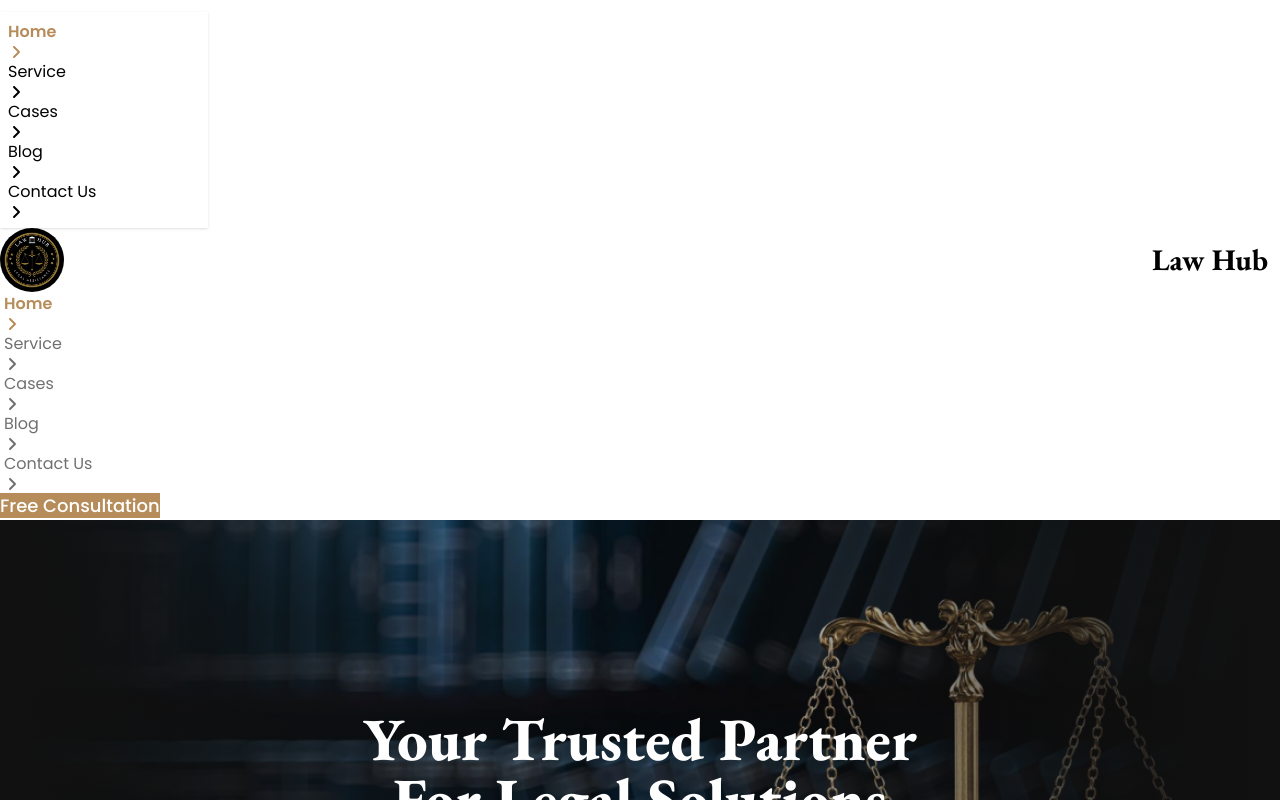
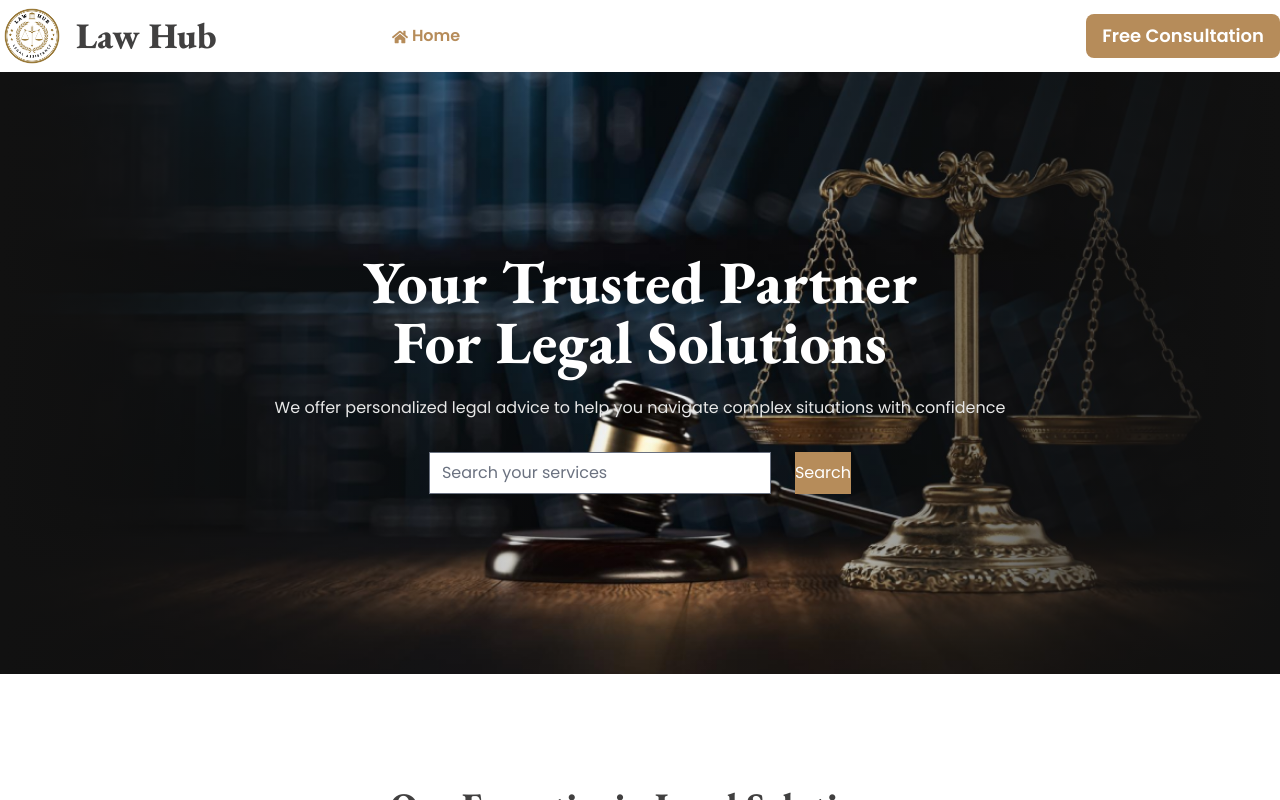
Before and after one commit to Shahriar-Hossain-Alvi/lawhub-client-side, a React (Vite) app: page / in a window 1280 px wide. Shown: the top 800 px of the page. Built offline with nearby package versions, Linux system fonts and the light colour scheme.

Commit message:
intalled flowbite and replaced navbar

```diff
--- a/index.html
+++ b/index.html
@@ -1,14 +1,14 @@
 <!doctype html>
-<html lang="en" data-theme="light">
+<html lang="en">
 
 <head>
   <meta charset="UTF-8" />
   <link rel="icon" type="image/svg+xml" href="/logo1.png" />
   <meta name="viewport" content="width=device-width, initial-scale=1.0" />
-  <title>LawHub</title>
+  <title>Law Hub</title>
 </head>
 
-<body class="scrollbar scrollbar-track-lawHub-heading scrollbar-thumb-lawHub-primary">
+<body>
   <div id="root"></div>
   <script type="module" src="/src/main.tsx"></script>
 </body>
--- a/package.json
+++ b/package.json
@@ -10,9 +10,12 @@
     "preview": "vite preview"
   },
   "dependencies": {
+    "@material-tailwind/react": "^2.1.10",
     "@react-icons/all-files": "^4.1.0",
     "@tanstack/react-query": "^5.59.0",
     "axios": "^1.7.7",
+    "flowbite": "^2.5.2",
+    "flowbite-react": "^0.10.2",
     "react": "^18.3.1",
     "react-dom": "^18.3.1",
     "react-icons": "^5.3.0",
@@ -27,12 +30,12 @@
     "@types/react-slick": "^0.23.13",
     "@vitejs/plugin-react": "^4.3.2",
     "autoprefixer": "^10.4.20",
+    "daisyui": "^4.12.13",
     "eslint": "^9.11.1",
     "eslint-plugin-react-hooks": "^5.1.0-rc.0",
     "eslint-plugin-react-refresh": "^0.4.12",
     "globals": "^15.9.0",
     "postcss": "^8.4.47",
-    "tailwind-scrollbar": "^3.1.0",
     "tailwindcss": "^3.4.13",
     "typescript": "^5.5.3",
     "typescript-eslint": "^8.7.0",
--- a/src/components/Layouts/Main.tsx
+++ b/src/components/Layouts/Main.tsx
@@ -1,6 +1,7 @@
 import { Outlet } from "react-router-dom";
 import Navbar from "../Shared/Navbar";
 import Footer from "../Shared/Footer";
+
 
 const Main = () => {
     return (
@@ -8,6 +9,7 @@ const Main = () => {
             <Navbar />
             <Outlet />
             <Footer />
+
         </div>
     );
 };
--- a/src/components/Shared/Navbar.tsx
+++ b/src/components/Shared/Navbar.tsx
@@ -1,56 +1,95 @@
+import logo from "../../assets/images/logo3.png";
+import { useEffect } from 'react';
+import { Collapse } from 'flowbite';
+import type { CollapseOptions, CollapseInterface } from 'flowbite';
+import { MdContactPhone, MdOutlineDesignServices, MdOutlineMenuOpen } from "react-icons/md";
 import { Link, NavLink } from "react-router-dom";
-import navbarLogo from "../../assets/images/logo1.png";
-import { FaAngleRight } from "react-icons/fa6";
+import { FaBlog } from "react-icons/fa6";
+import { FaHome } from "react-icons/fa";
+import { IoBriefcaseSharp } from "react-icons/io5";
 
 const Navbar = () => {
+    useEffect(() => {
+        // Get the target element (the navbar menu)
+        const $targetEl: HTMLElement | null = document.getElementById('navbar-cta');
 
-    const navLinks = <>
-        <li><NavLink to="/"><span>Home</span> <FaAngleRight /></NavLink></li>
-        <li><NavLink to="/service"><span>Service</span> <FaAngleRight /></NavLink></li>
-        <li><NavLink to="/cases"><span>Cases</span> <FaAngleRight /></NavLink></li>
-        <li><NavLink to="/blog"><span>Blog</span> <FaAngleRight /></NavLink></li>
-        <li><NavLink to="/contact"><span>Contact Us</span> <FaAngleRight /></NavLink></li>
-    </>
+        // Get the trigger element (the button)
+        const $triggerEl: HTMLElement | null = document.querySelector('[data-collapse-toggle="navbar-cta"]');
+
+        let collapse: CollapseInterface | undefined;
+
+        if ($targetEl && $triggerEl) {
+            // Collapse options (optional)
+            const options: CollapseOptions = {
+                onCollapse: () => console.log('Navbar has been collapsed'),
+                onExpand: () => console.log('Navbar has been expanded'),
+                onToggle: () => console.log('Navbar has been toggled'),
+            };
+
+            // Initialize the collapse functionality
+            collapse = new Collapse($targetEl, $triggerEl, options);
+        }
+
+        // Cleanup function to avoid memory leaks
+        return () => {
+            if (collapse) {
+                collapse = undefined;
+            }
+        };
+    }, []);
+
 
     return (
-        <div className="navbar z-50 relative">
-            <div className="navbar-start">
-                <div className="dropdown">
-                    <div tabIndex={0} role="button" className="btn btn-ghost lg:hidden">
-                        <svg
-                            xmlns="http://www.w3.org/2000/svg"
-                            color="#B68C5A"
-                            className="h-6 w-6"
-                            fill="none"
-                            viewBox="0 0 24 24"
-                            stroke="currentColor">
-                            <path
-                                strokeLinecap="round"
-                                strokeLinejoin="round"
-                                strokeWidth="2"
-                                d="M4 6h16M4 12h8m-8 6h16" />
-                        </svg>
-                    </div>
-                    <ul id="menu-sm"
-                        tabIndex={0}
-                        className="menu menu-sm dropdown-content bg-base-100 rounded-box z-[1] mt-3 w-52 p-2 shadow">
-                        {navLinks}
+        <nav className="bg-white">
+            <div className="w-full flex flex-wrap items-center justify-between mx-auto py-1">
+                <Link to="/" className="flex items-center space-x-3 rtl:space-x-reverse">
+                    <img src={logo} className="h-16 w-16" alt="Flowbite Logo" />
+                    <span className="text-4xl font-extrabold text-lawHub-heading font-eb-garamond">Law Hub</span>
+                </Link>
+
+                <div className="flex md:order-2 space-x-3 md:space-x-0 rtl:space-x-reverse">
+                    <button type="button" className="text-white bg-lawHub-primary hover:bg-lawHub-heading focus:ring-4 focus:outline-none focus:ring-lawHub-primary font-semibold rounded-lg text-sm md:text-lg px-4 py-2">Free Consultation</button>
+
+
+                    <button data-collapse-toggle="navbar-cta" type="button" className="inline-flex items-center p-2 w-10 h-10 justify-center text-sm text-gray-500 rounded-lg md:hidden hover:bg-gray-100 focus:outline-none focus:ring-2 focus:ring-gray-200 dark:text-gray-400 dark:hover:bg-gray-700 dark:focus:ring-gray-600" aria-controls="navbar-cta" aria-expanded="false">
+                        <span className="sr-only">Open main menu</span>
+                        <MdOutlineMenuOpen className="text-2xl text-lawHub-heading" />
+                    </button>
+                </div>
+
+
+                <div className="items-center justify-between hidden w-full md:flex md:w-auto md:order-1" id="navbar-cta">
+                    <ul className="flex flex-col font-medium p-4 md:p-0 mt-4 border border-gray-100 rounded-lg bg-gray-50 md:space-x-8 rtl:space-x-reverse md:flex-row md:mt-0 md:border-0 md:bg-white dark:bg-gray-800 md:dark:bg-gray-900 dark:border-gray-700">
+                        <li>
+                            <NavLink to="/" className="block py-2 px-3 md:p-0 text-white bg-lawHub-primary md:bg-transparent">
+                            <FaHome className="inline" /> Home
+                            </NavLink>
+                        </li>
+                        <li>
+                            <NavLink to="/services" className="block py-2 px-3 md:p-0 text-white bg-lawHub-primary md:bg-transparent">
+                            <MdOutlineDesignServices className="inline" /> Services
+                            </NavLink>
+                        </li>
+                        <li>
+                            <NavLink to="/cases" className="block py-2 px-3 md:p-0 text-white bg-lawHub-primary md:bg-transparent">
+                            <IoBriefcaseSharp className="inline" /> Cases
+                            </NavLink>
+                        </li>
+                        <li>
+                            <NavLink to="/blog" className="block py-2 px-3 md:p-0 text-white bg-lawHub-primary md:bg-transparent">
+                            <FaBlog className="inline" /> Blog
+                            </NavLink>
+                        </li>
+                        <li>
+                            <NavLink to="/contact" className="block py-2 px-3 md:p-0 text-white bg-lawHub-primary md:bg-transparent">
+                            <MdContactPhone className="inline" /> Contact Us
+                            </NavLink>
+                        </li>
                     </ul>
                 </div>
-                <Link to="/" className="flex rounded-full items-center justify-between gap-1 pr-3">
-                    <img className="w-8 h-8 md:w-16 md:h-16 bg-black rounded-full" src={navbarLogo} alt="navbar logo" />
-                    <span className="font-bold text-lg md:text-3xl font-eb-garamond">Law Hub</span>
-                </Link>
             </div>
-            <div className="navbar-center hidden lg:flex">
-                <ul id="menu-lg" className="menu menu-horizontal px-1 text-[#707070] font-poppins">
-                    {navLinks}
-                </ul>
-            </div>
-            <div className="navbar-end">
-                <a className="btn btn-sm md:btn-md bg-lawHub-primary text-white border-lawHub-primary font-poppins text-lg font-medium hover:text-lawHub-primary hover:bg-lawHub-heading hover:border-lawHub-primary">Free Consultation</a>
-            </div>
-        </div>
+        </nav>
+
     );
 };
 
--- a/src/index.css
+++ b/src/index.css
@@ -1,41 +1,43 @@
 /* google fonts */
 @import url('https://fonts.googleapis.com/css2?family=EB+Garamond:ital,wght@0,400..800;1,400..800&family=Poppins:ital,wght@0,100;0,200;0,300;0,400;0,500;0,600;0,700;0,800;0,900;1,100;1,200;1,300;1,400;1,500;1,600;1,700;1,800;1,900&display=swap');
+
+
 
 /* tailwind css config */
 @tailwind base;
 @tailwind components;
 @tailwind utilities;
 
+
+/* scrollbar css */
+::-webkit-scrollbar{
+    width: 10px;
+}
+
+::-webkit-scrollbar-track{
+    background-color: #414040;
+}
+
+::-webkit-scrollbar-thumb{
+    background-color: #B68C5A;
+    border-radius: 10px;
+}
+
+
 /* custom css */
 
-#menu-lg a.active{
+#navbar-cta a.active{
     color: #B68C5A;
     background-color: transparent;
     font-weight: 600;
 }
 
-#menu-lg a:hover{
+#navbar-cta a:hover{
     color: #B68C5A;
     background-color: transparent;
 }
 
-#menu-lg a:hover > span{
+#navbar-cta a:hover > span{
     padding-right: 5px;
     transition: all ease-in-out 0.3s;
 }
-
-#menu-sm a.active{
-    color: #B68C5A;
-    background-color: transparent;
-    font-weight: 600;
-}
-
-#menu-sm a:hover{
-    color: #B68C5A;
-    background-color: transparent;
-}
-
-#menu-sm a:hover > span{
-    padding-right: 5px;
-    transition: all ease-in-out 0.3s;
-}
--- a/src/main.tsx
+++ b/src/main.tsx
@@ -4,15 +4,18 @@ import './index.css'
 import { RouterProvider } from "react-router-dom";
 import router from './components/Routes/Routes.tsx';
 import { QueryClientProvider, QueryClient } from '@tanstack/react-query';
+import { ThemeProvider } from '@material-tailwind/react';
 
 const queryClient = new QueryClient()
 
 createRoot(document.getElementById('root')!).render(
   <StrictMode>
-    <QueryClientProvider client={queryClient}>
-      <div className='max-w-[1440px] mx-auto'>
-        <RouterProvider router={router} />
-      </div>
-    </QueryClientProvider>
+    <ThemeProvider>
+      <QueryClientProvider client={queryClient}>
+        <div className='max-w-[1440px] mx-auto'>
+          <RouterProvider router={router} />
+        </div>
+      </QueryClientProvider>
+    </ThemeProvider>
   </StrictMode>,
 )
--- a/tailwind.config.js
+++ b/tailwind.config.js
@@ -1,11 +1,15 @@
-
+const flowbite = require("flowbite-react/tailwind");
 
 /** @type {import('tailwindcss').Config} */
 export default {
   content: [
     "./index.html",
     "./src/**/*.{js,ts,jsx,tsx}",
+    "./node_modules/flowbite/**/*.js",
+    "./public/index.html",
+    flowbite.content(),
   ],
+  darkMode: 'class',
   theme: {
     extend: {
       fontFamily: {
@@ -20,6 +24,7 @@ export default {
     },
   },
   plugins: [
-    require('tailwind-scrollbar')
+    require('flowbite/plugin'),
+    flowbite.plugin(),
   ],
 }
```
Also changed, not shown: src/App.tsx (deleted, +0 -11 lines), src/App.css (deleted), 2 other files (tests, documents, lock files or other folders).
